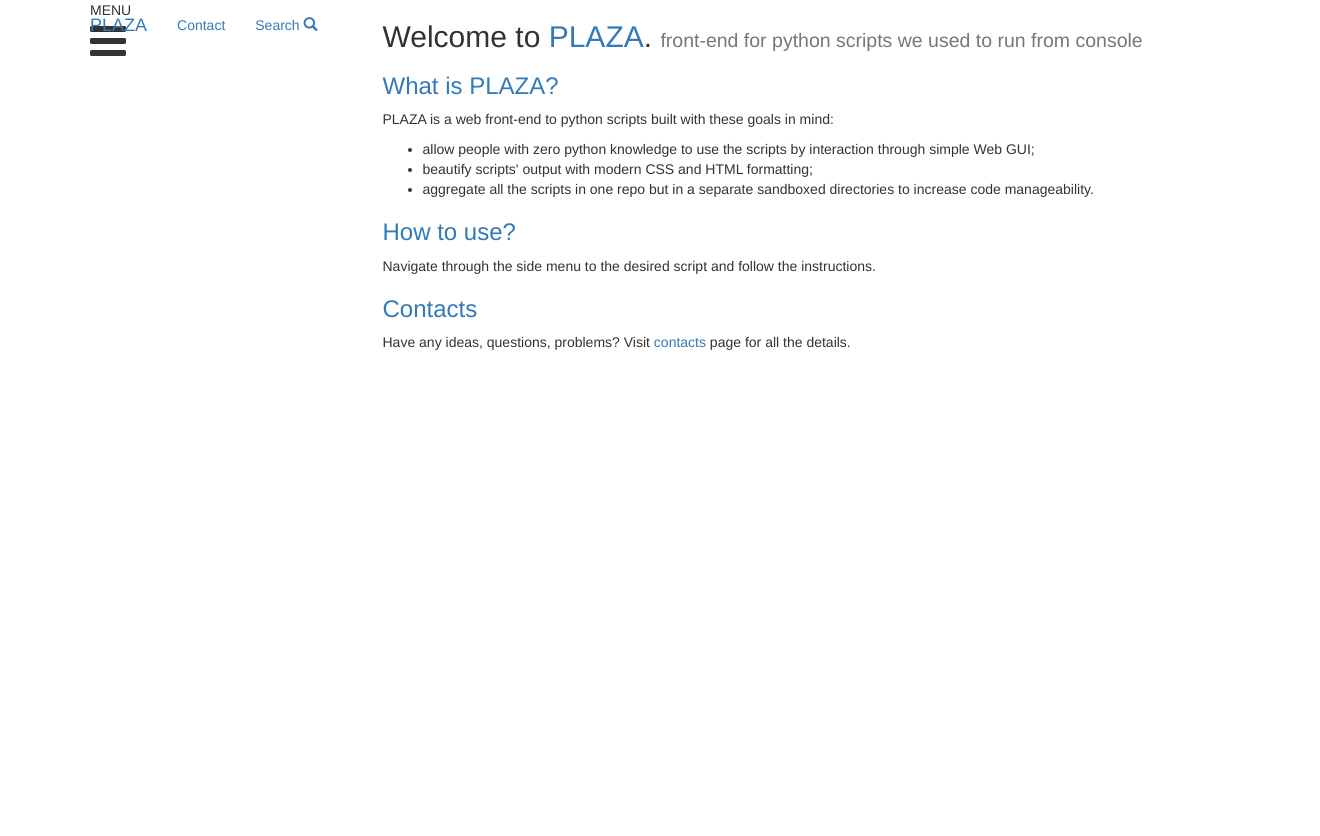
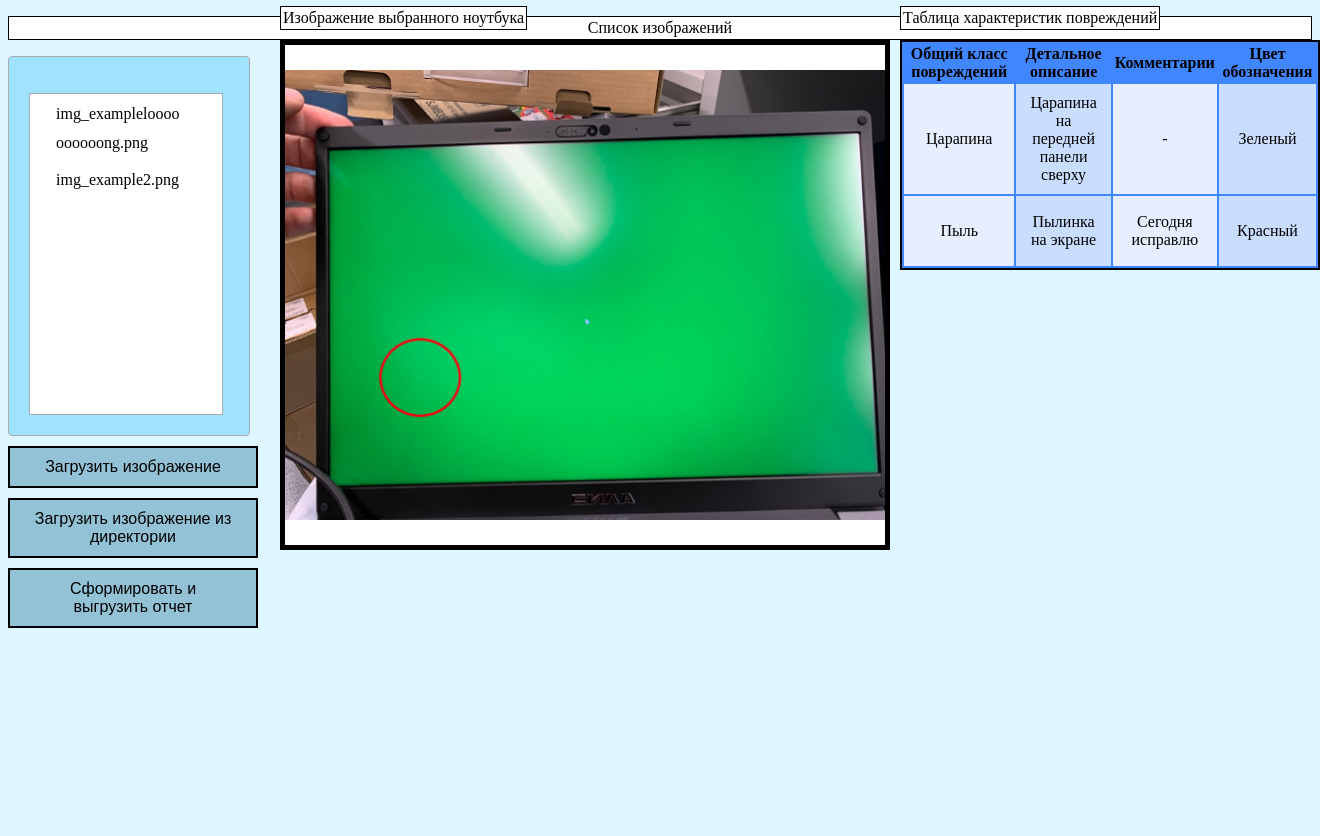
Before and after one commit to kirrog/proruv_utut, a Flask app: page / in a window 1320 px wide. Before the commit the page ends 350 px from the top, so only its background shows below. Run offline with Flask 2, Linux system fonts and the light colour scheme; some libraries are stand-ins or nearby versions.

Commit message:
[feature]: frontend index page

```diff
--- a/backend/templates/index.html
+++ b/backend/templates/index.html
@@ -1,27 +1,82 @@
-{% extends 'base.html' %}
-{% block content %}
- <h2> Welcome to <span class="text-primary">PLAZA</span>. <small>front-end for python scripts we used to run from console</small></h2>
- <h3 class="text-primary">
-  What is PLAZA?
- </h3>
- <p >
-  PLAZA is a web front-end to python scripts built with these goals in mind:
-  <ul>
-   <li>allow people with zero python knowledge to use the scripts by interaction through simple Web GUI;</li>
-   <li>beautify scripts' output with modern CSS and HTML formatting;</li>
-   <li>aggregate all the scripts in one repo but in a separate sandboxed directories to increase code manageability.</li>
-  </ul>
- </p>
-<h3 class="text-primary">
-  How to use?
- </h3>
- <p >
-  Navigate through the side menu to the desired script and follow the instructions.
- </p>
-<h3 class="text-primary">
-  Contacts
- </h3>
- <p >
-  Have any ideas, questions, problems? Visit <a href="/contacts">contacts</a> page for all the details.
- </p>
-{% endblock %}
+<!DOCTYPE HTML>
+<html>
+<head>
+    <meta charset="UTF-8">
+    <link rel="stylesheet" href="css/list_box.css">
+    <link rel="stylesheet" href="css/img.css">
+    <link rel="stylesheet" href="css/button.css">
+    <link rel="stylesheet" href="css/table.css">
+
+    <style>
+        .p-border {
+           border: 1px solid black;
+           text-align: center;
+           background: white;
+           padding: 2px;
+           width: 200; /* Set a width if needed */
+        }
+    </style>
+
+</head>
+
+<body style="background-color:#DEF6FF; font-size: 16;">
+
+<p class="p-border">Список изображений</p>
+<p class="p-border" style="position:absolute; top: -10px; left:280px; width: 300;">Изображение выбранного ноутбука</p>
+<p class="p-border" style="position:absolute; top: -10px; left:900px; width: 300;">Таблица характеристик повреждений</p>
+
+<div class="listbox-area">
+    <div>
+        <ul id="ss_elem_list" tabindex="0" role="listbox" aria-labelledby="ss_elem">
+            <li id="ss_elem_Np" role="option">
+                <span class="checkmark" aria-hidden="true"></span>
+                img_exampleloooooooooong.png
+            </li>
+            <li id="ss_elem_Pu" role="option">
+                <span class="checkmark" aria-hidden="true"></span>
+                img_example2.png
+            </li>
+        </ul>
+    </div>
+</div>
+
+<div class="btn-group">
+    <button type="button" id="load_img">Загрузить изображение</button>
+    <button type="button" id="load_imgs">Загрузить изображение из директории</button>
+    <button type="button" id="unload_res">Сформировать и выгрузить отчет</button>
+</div>
+
+<div class="wrapper">
+    <div class="box box1"><img src="assets/IMG_7556.JPG" alt="Изображение ноутбука"></div>
+</div>
+
+<table id="defect-table">
+    <thead>
+    <tr>
+        <th><strong>Общий класс повреждений</strong></th>
+        <th><strong>Детальное описание</strong></th>
+        <th><strong>Комментарии</strong></th>
+        <th><strong>Цвет обозначения</strong></th>
+    </tr>
+    </thead>
+    <tbody>
+    <tr>
+        <td class="defect-class">Царапина</td>
+        <td class="defect-sign">Царапина на передней панели сверху</td>
+        <td class="defect-comment"> -</td>
+        <td class="defect-color">Зеленый</td>
+    </tr>
+    <tr>
+        <td class="defect-class">Пыль</td>
+        <td class="defect-sign">Пылинка на экране</td>
+        <td class="defect-comment">Сегодня исправлю</td>
+        <td class="defect-color">Красный</td>
+    </tr>
+    </tbody>
+</table>
+
+<script src="js/list_box.js"></script>
+<script src="js/table.js"></script>
+
+</body>
+</html>
```
Also changed, not shown: index.html (deleted, +0 -81 lines), assets/2024-01-15 14-31-06.jpg (deleted), backend/templates/assets/IMG_7556.JPG (renamed from assets/IMG_7556.JPG), backend/templates/assets/example.png (renamed from assets/example.png), backend/templates/assets/example2.png (renamed from assets/example2.png), backend/templates/assets/photo_2023-11-24_15-40-20.jpg (renamed from assets/photo_2023-11-24_15-40-20.jpg), backend/templates/css/button.css (renamed from css/button.css), backend/templates/css/img.css (renamed from css/img.css), backend/templates/css/list_box.css (renamed from css/list_box.css), backend/templates/css/table.css (renamed from css/table.css), backend/templates/js/list_box.js (renamed from js/list_box.js), backend/templates/js/table.js (renamed from js/table.js), 1 other file.
